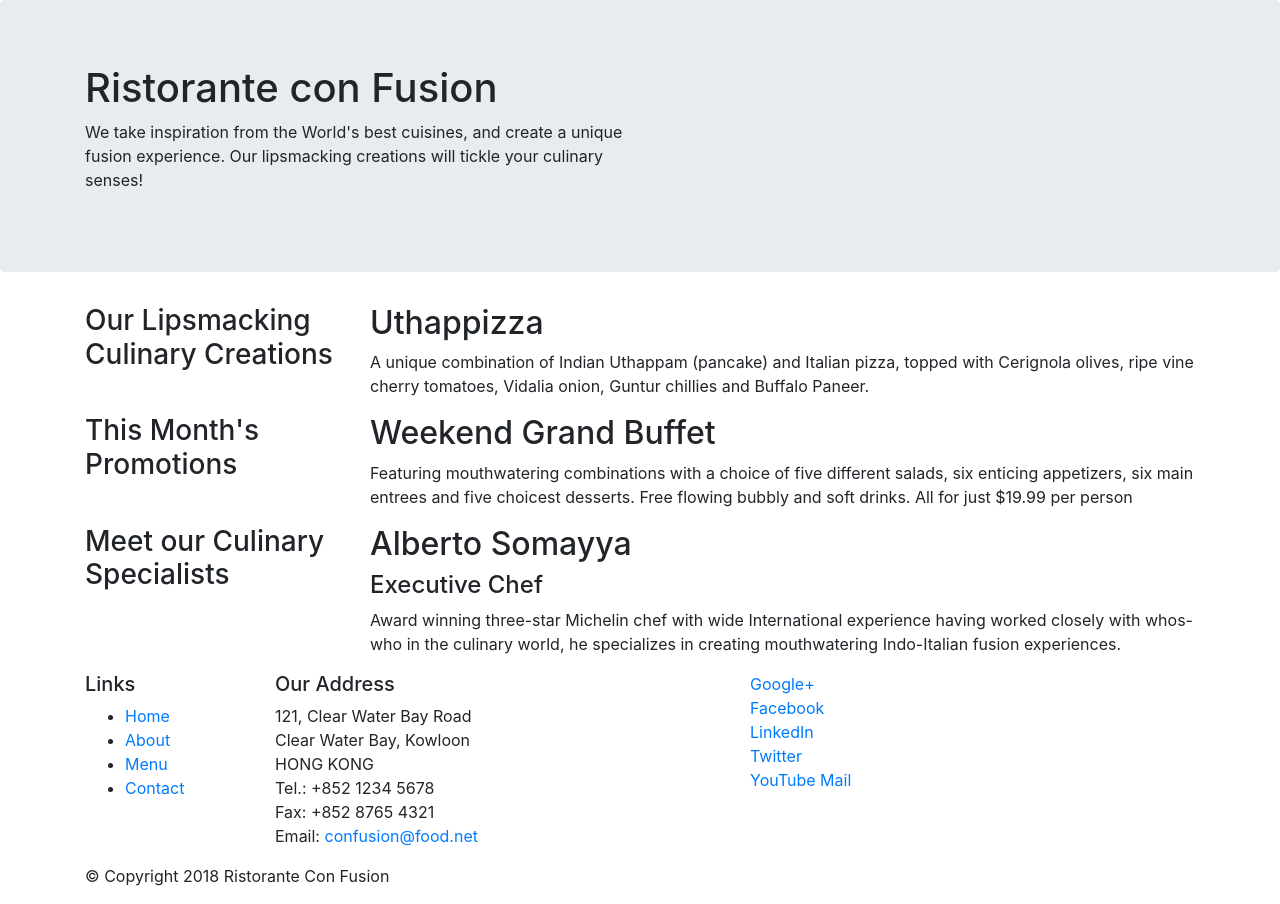
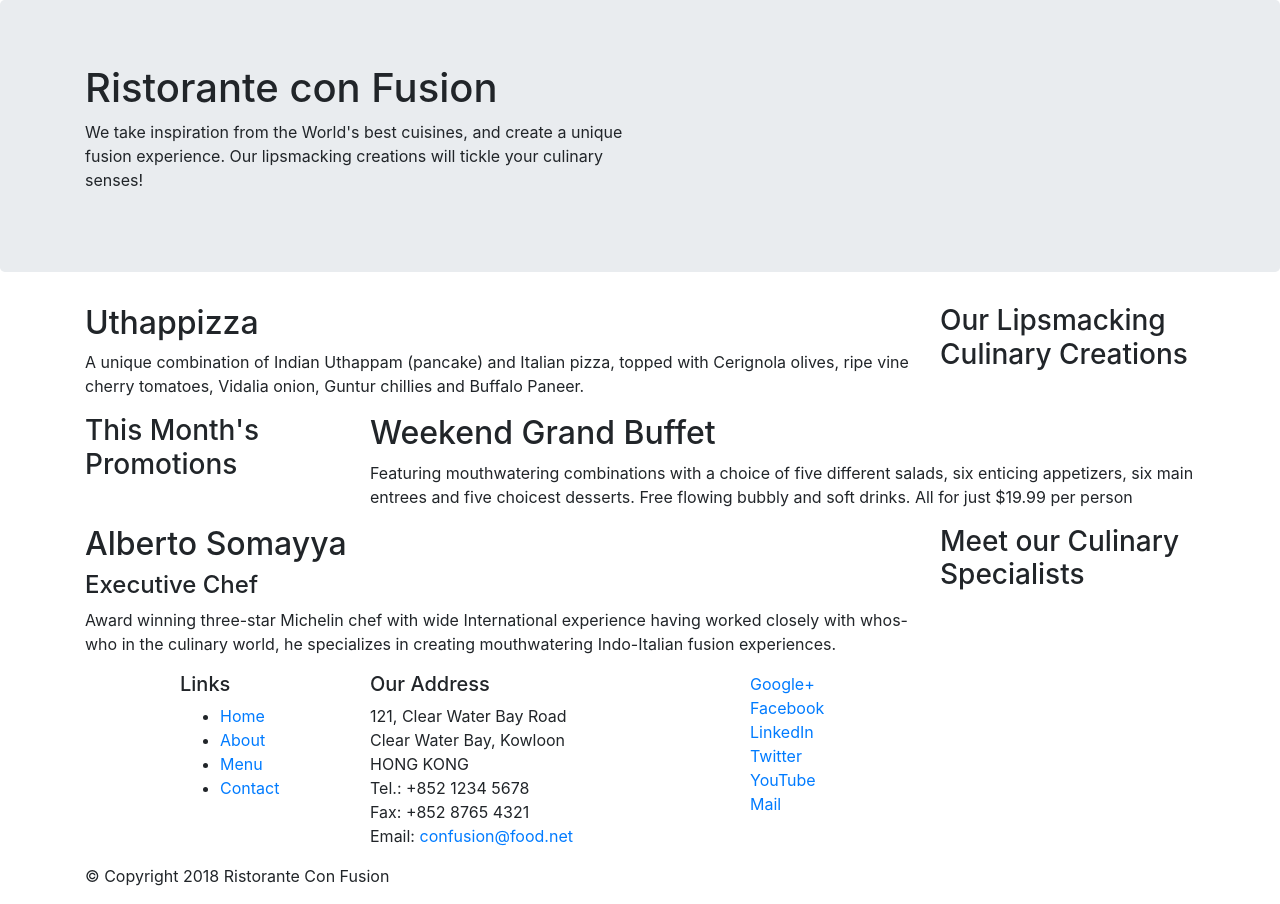
Before and after one commit to Ritwik783/Bootstrap, a website: page index.html in a window 1280 px wide. Drawn offline with nearby package versions, Linux system fonts and the light colour scheme.

Commit message:
fourth commit

```diff
--- a/index.html
+++ b/index.html
@@ -28,10 +28,10 @@
 
     <div class="container">
         <div class="row">
-            <div class="col-12 col-sm-4 col-md-3">
+            <div class="col-12 col-sm-4 order-sm-last col-md-3">
                 <h3>Our Lipsmacking Culinary Creations</h3>
             </div>
-            <div class="col col-sm col-md">
+            <div class="col col-sm order-sm-first col-md">
                 <h2>Uthappizza</h2>
                 <p>A unique combination of Indian Uthappam (pancake) and Italian pizza, topped with Cerignola olives, ripe vine cherry tomatoes, Vidalia onion, Guntur chillies and Buffalo Paneer.</p>
             </div>
@@ -49,10 +49,10 @@
         </div>
 
         <div class="row">
-            <div class="col-12 col-sm-4 col-md-3">
+            <div class="col-12 col-sm-4 order-sm-last col-md-3">
                 <h3>Meet our Culinary Specialists</h3>
             </div>
-            <div class="col col-sm col-md">
+            <div class="col col-sm order-sm-first col-md">
                 <h2>Alberto Somayya</h2>
                 <h4>Executive Chef</h4>
                 <p>Award winning three-star Michelin chef with wide International experience having worked closely with whos-who in the culinary world, he specializes in creating mouthwatering Indo-Italian fusion experiences. </p>
@@ -63,7 +63,7 @@
     <footer>
         <div class="container">
             <div class="row">
-                <div class="col-4 col-sm-2">
+                <div class="col-4 offset-1 col-sm-2">
                     <h5>Links</h5>
                     <ul>
                         <li><a href="#">Home</a></li>
@@ -72,7 +72,7 @@
                         <li><a href="#">Contact</a></li>
                     </ul>
                 </div>
-                <div class="col-7 col-sm-5">
+                <div class="col-7 col-sm-4">
                     <h5>Our Address</h5>
                     <address>
 		              121, Clear Water Bay Road<br>
@@ -84,7 +84,7 @@
 		           </address>
                 </div>
                 <div>
-                    <div class="col-12 col-sm-4">
+                    <div class="col-12 col-sm-3">
                         <a href="http://google.com/+">Google+</a>
                         <a href="http://www.facebook.com/profile.php?id=">Facebook</a>
                         <a href="http://www.linkedin.com/in/">LinkedIn</a>
```
